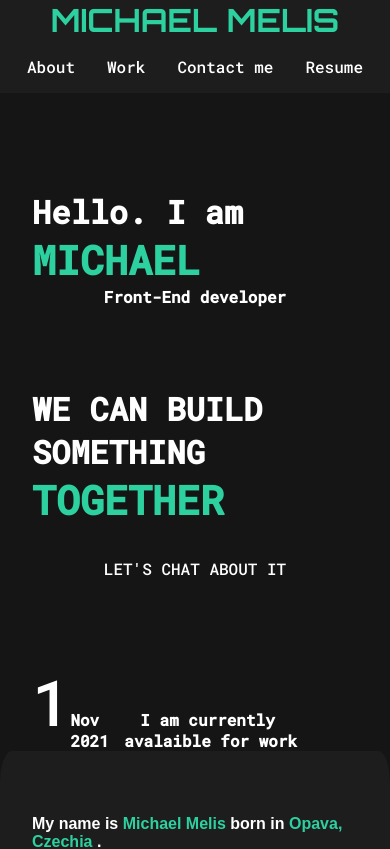
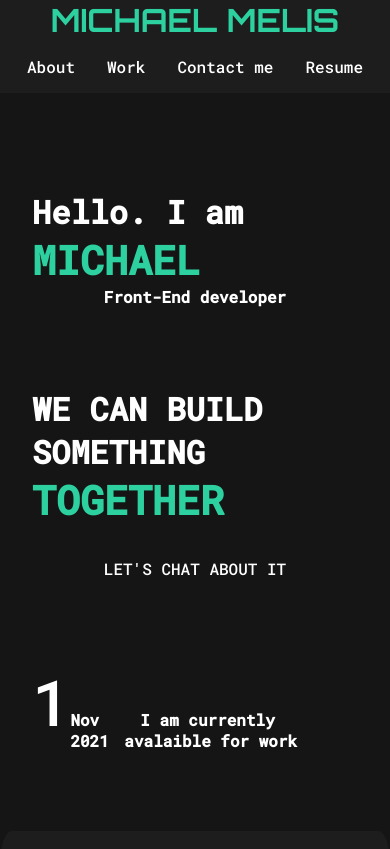
Before and after one commit to Michael-Melis/Michael-portfolio, a React (Create React App) app: page / in a window 390 px wide. Shown: the top 849 px of the page. Built offline with nearby package versions, Linux system fonts and the light colour scheme.

Commit message:
styling phone

```diff
--- a/src/components/Calendar.js
+++ b/src/components/Calendar.js
@@ -39,6 +39,7 @@ const CalendarDiv = styled.div`
     font-family: "Roboto Mono", sans-serif;
     @media (max-width: 1300px) {
       font-size: 1rem;
+      padding-bottom: 5rem;
     }
     span {
       margin-left: 1rem;
```
